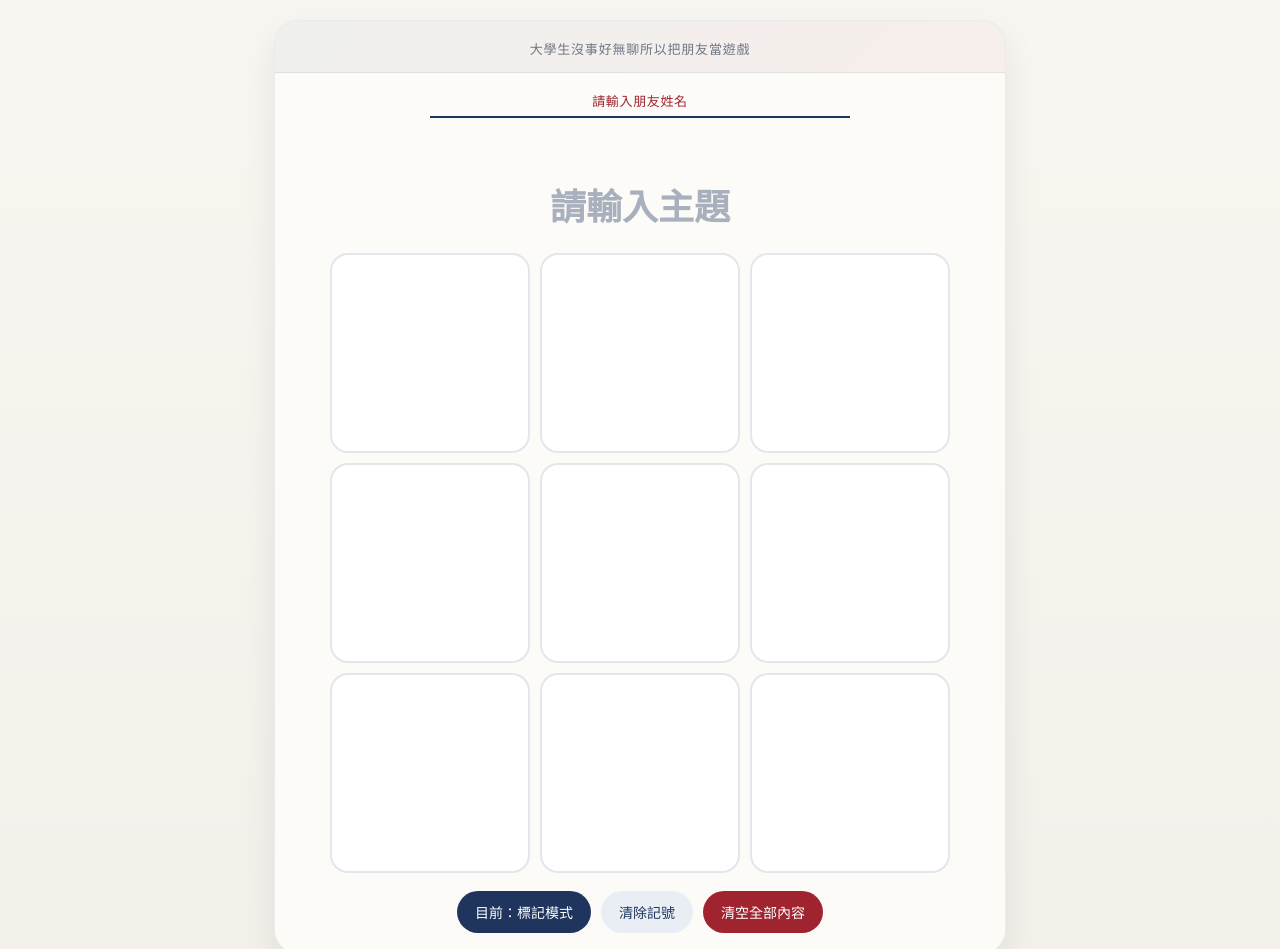
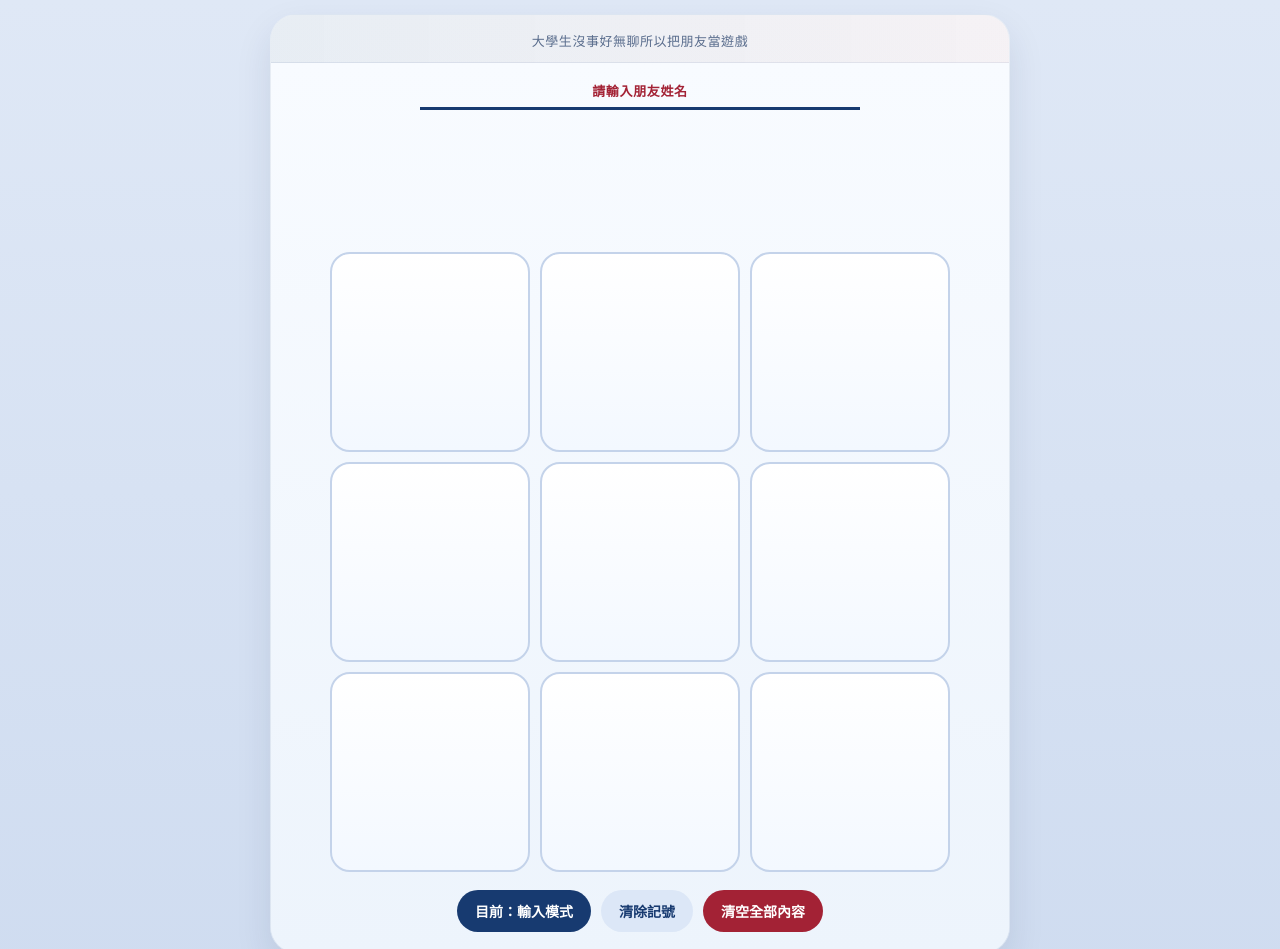
Before and after one commit to kyc0212/binbingogo, a plain HTML site: page index.html in a window 1280 px wide. Shown: the top 949 px of the page. Drawn offline with Linux system fonts and the light colour scheme.

Commit message:
Update index.html

```diff
--- a/index.html
+++ b/index.html
@@ -6,21 +6,24 @@
   <title>朋友 Bingo</title>
   <style>
     :root{
-      --bg: #f4f1ea;
-      --paper: #fcfbf7;
-      --navy: #1f355e;
-      --navy-2: #29457a;
-      --red: #9f2430;
-      --red-2: #bc3341;
-      --gold: #b89b63;
-      --line: #d7dce6;
-      --text: #18202b;
-      --muted: #6f7785;
-      --cell-bg: #ffffff;
-      --cell-marked: #213760;
-      --cell-marked-text: #f8fbff;
-      --shadow: 0 14px 34px rgba(20, 30, 48, 0.08);
-      --radius: 18px;
+      --bg: #dfe8f6;
+      --bg-deep: #cfdcf0;
+      --panel: #f8fbff;
+      --navy: #173a70;
+      --navy-2: #244f93;
+      --navy-3: #0f2c57;
+      --red: #a32235;
+      --red-2: #c13145;
+      --gold: #c7a55b;
+      --line: #b9c9e4;
+      --text: #12233f;
+      --muted: #5a6d8d;
+      --cell-bg: #fdfefe;
+      --cell-border: #c4d3ea;
+      --cell-marked: #1c3f77;
+      --cell-marked-text: #ffffff;
+      --shadow: 0 16px 36px rgba(17, 39, 74, 0.10);
+      --radius: 22px;
     }
 
     *{
@@ -31,15 +34,15 @@
     html, body{
       margin: 0;
       padding: 0;
-      background:
-        linear-gradient(180deg, #f8f6f0 0%, #f3f0ea 100%);
-      color: var(--text);
       font-family:
         "Noto Serif TC",
         "Songti TC",
         "PMingLiU",
         "MingLiU",
         serif;
+      background:
+        linear-gradient(180deg, var(--bg) 0%, var(--bg-deep) 100%);
+      color: var(--text);
     }
 
     body{
@@ -50,39 +53,41 @@
       width: 100%;
       max-width: 760px;
       margin: 0 auto;
-      padding: 20px 14px 32px;
+      padding: 14px 10px 28px;
     }
 
     .app{
-      background: rgba(252, 251, 247, 0.96);
-      border: 1px solid rgba(31, 53, 94, 0.08);
-      border-radius: 24px;
+      background: linear-gradient(180deg, #fafdff 0%, #eef4fc 100%);
+      border: 1px solid rgba(23, 58, 112, 0.08);
+      border-radius: 26px;
       box-shadow: var(--shadow);
       overflow: hidden;
     }
 
     .topbar{
-      padding: 18px 18px 14px;
+      padding: 16px 16px 12px;
       background:
-        linear-gradient(135deg, rgba(31,53,94,0.06) 0%, rgba(159,36,48,0.06) 100%);
-      border-bottom: 1px solid rgba(31, 53, 94, 0.08);
+        linear-gradient(90deg, rgba(23,58,112,0.08), rgba(163,34,53,0.05));
+      border-bottom: 1px solid rgba(23, 58, 112, 0.08);
     }
 
     .small-title{
+      margin: 0;
+      text-align: center;
       font-size: 13px;
       color: var(--muted);
-      text-align: center;
-      letter-spacing: 0.06em;
-      margin: 0;
+      letter-spacing: 0.04em;
     }
 
     .board-area{
       padding: 18px 14px 20px;
+      background:
+        linear-gradient(180deg, #f8fbff 0%, #edf4fc 100%);
     }
 
     .name-box{
-      max-width: 420px;
-      margin: 0 auto 14px;
+      max-width: 440px;
+      margin: 0 auto 18px;
       text-align: center;
     }
 
@@ -90,12 +95,13 @@
       display: inline-block;
       font-size: 13px;
       color: var(--red);
-      margin-bottom: 6px;
+      margin-bottom: 7px;
+      font-weight: 700;
       letter-spacing: 0.05em;
     }
 
     .name-line{
-      border-top: 2px solid var(--navy);
+      border-top: 3px solid var(--navy);
       padding-top: 8px;
     }
 
@@ -106,39 +112,39 @@
       background: transparent;
       text-align: center;
       color: var(--navy);
-      font-size: clamp(20px, 4.6vw, 28px);
-      font-weight: 700;
+      font-size: clamp(22px, 5vw, 30px);
+      font-weight: 800;
       font-family: inherit;
       padding: 4px 8px;
     }
 
     .name-input::placeholder{
-      color: rgba(31,53,94,0.42);
+      color: rgba(23,58,112,0.35);
     }
 
     .topic-input{
       display: block;
-      width: min(92%, 500px);
-      margin: 0 auto 16px;
+      width: min(92%, 520px);
+      margin: 0 auto 18px;
       border: none;
       outline: none;
       background: transparent;
       text-align: center;
       color: var(--navy);
-      font-size: clamp(24px, 5.2vw, 36px);
-      font-weight: 700;
+      font-size: clamp(28px, 6vw, 40px);
+      font-weight: 900;
       font-family: inherit;
-      padding: 6px 10px;
-      line-height: 1.25;
+      padding: 4px 10px;
+      line-height: 1.2;
     }
 
     .topic-input::placeholder{
-      color: rgba(31,53,94,0.38);
+      color: rgba(23,58,112,0.28);
     }
 
     .board-wrap{
       position: relative;
-      width: min(92vw, 620px);
+      width: min(94vw, 620px);
       aspect-ratio: 1 / 1;
       margin: 0 auto;
     }
@@ -156,19 +162,20 @@
 
     .cell{
       position: relative;
-      border-radius: 18px;
+      border-radius: 20px;
       overflow: hidden;
-      border: 2px solid rgba(31,53,94,0.12);
-      background: var(--cell-bg);
+      border: 2px solid var(--cell-border);
+      background: linear-gradient(180deg, #ffffff 0%, #f3f8ff 100%);
       transition: 0.2s ease;
       min-width: 0;
       min-height: 0;
+      box-shadow: inset 0 1px 0 rgba(255,255,255,0.85);
     }
 
     .cell.marked{
-      background: linear-gradient(180deg, var(--navy-2), var(--navy));
-      border-color: rgba(31,53,94,0.9);
-      box-shadow: 0 10px 22px rgba(31,53,94,0.16);
+      background: linear-gradient(180deg, var(--navy-2), var(--navy-3));
+      border-color: rgba(23,58,112,0.95);
+      box-shadow: 0 12px 26px rgba(23,58,112,0.18);
     }
 
     .cell-input{
@@ -178,17 +185,19 @@
       outline: none;
       resize: none;
       background: transparent;
-      color: var(--text);
+      color: var(--navy);
       font-family: inherit;
-      font-size: clamp(15px, 2.4vw, 22px);
-      line-height: 1.35;
+      font-size: clamp(16px, 2.5vw, 24px);
+      font-weight: 900;
+      line-height: 1.28;
       text-align: center;
-      padding: 10px 8px;
+      padding: 12px 10px;
+      overflow-wrap: anywhere;
+      word-break: break-word;
       display: flex;
       align-items: center;
       justify-content: center;
-      overflow-wrap: anywhere;
-      word-break: break-word;
+      overflow: hidden;
     }
 
     .cell.marked .cell-input{
@@ -196,7 +205,7 @@
     }
 
     .cell-input::placeholder{
-      color: rgba(24,32,43,0.28);
+      color: rgba(23,58,112,0.22);
     }
 
     .cell-toggle{
@@ -227,7 +236,7 @@
       border-radius: 999px;
       background: linear-gradient(90deg, var(--red), var(--red-2));
       transform-origin: center center;
-      box-shadow: 0 3px 10px rgba(159, 36, 48, 0.28);
+      box-shadow: 0 3px 10px rgba(163, 34, 53, 0.28);
     }
 
     .actions{
@@ -244,8 +253,9 @@
       padding: 11px 18px;
       font-family: inherit;
       font-size: 14px;
+      font-weight: 800;
       cursor: pointer;
-      transition: transform 0.15s ease, opacity 0.15s ease, background 0.2s ease;
+      transition: transform 0.15s ease, background 0.2s ease;
     }
 
     button:hover{
@@ -257,19 +267,19 @@
       color: #fff;
     }
 
+    .btn-light{
+      background: #dce7f7;
+      color: var(--navy);
+    }
+
     .btn-red{
       background: var(--red);
       color: #fff;
     }
 
-    .btn-light{
-      background: #e9edf4;
-      color: var(--navy);
-    }
-
     @media (max-width: 560px){
       .page{
-        padding: 10px 8px 22px;
+        padding: 8px 6px 18px;
       }
 
       .app{
@@ -297,12 +307,12 @@
       }
 
       .cell{
-        border-radius: 14px;
+        border-radius: 16px;
       }
 
       .cell-input{
-        padding: 8px 6px;
-        font-size: clamp(14px, 3.7vw, 18px);
+        padding: 10px 8px;
+        font-size: clamp(15px, 3.8vw, 18px);
       }
 
       .actions{
@@ -331,7 +341,6 @@
               id="nameInput"
               class="name-input"
               type="text"
-              placeholder=""
               autocomplete="off"
             />
           </div>
@@ -341,7 +350,7 @@
           id="topicInput"
           class="topic-input"
           type="text"
-          placeholder="請輸入主題"
+          placeholder=""
           autocomplete="off"
         />
 
@@ -351,7 +360,7 @@
         </div>
 
         <div class="actions">
-          <button class="btn-navy" id="markModeBtn">切換標記模式</button>
+          <button class="btn-navy" id="markModeBtn">目前：輸入模式</button>
           <button class="btn-light" id="clearMarksBtn">清除記號</button>
           <button class="btn-red" id="clearTextBtn">清空全部內容</button>
         </div>
@@ -368,7 +377,7 @@
 
     const size = 3;
     const total = size * size;
-    let markMode = true;
+    let markMode = false;
     let cellElements = [];
 
     const winningLines = [
@@ -392,8 +401,8 @@
 
         const input = document.createElement('textarea');
         input.className = 'cell-input';
+        input.rows = 1;
         input.placeholder = '';
-        input.rows = 1;
 
         const toggle = document.createElement('button');
         toggle.className = 'cell-toggle';
@@ -416,18 +425,11 @@
 
         input.addEventListener('blur', () => {
           cell.classList.remove('editing');
-          autoResize(input);
-        });
-
-        input.addEventListener('input', () => {
-          autoResize(input);
         });
 
         input.addEventListener('click', (e) => {
           if (markMode) {
             e.stopPropagation();
-            cell.classList.add('editing');
-            input.focus();
           }
         });
 
@@ -435,13 +437,7 @@
         cell.appendChild(toggle);
         board.appendChild(cell);
         cellElements.push(cell);
-
-        autoResize(input);
       }
-    }
-
-    function autoResize(el) {
-      el.style.height = '100%';
     }
 
     function getCenter(index) {
@@ -496,10 +492,11 @@
     }
 
     function clearTexts() {
-      const inputs = document.querySelectorAll('.cell-input');
-      inputs.forEach(input => {
+      document.querySelectorAll('.cell-input').forEach(input => {
         input.value = '';
       });
+      document.getElementById('nameInput').value = '';
+      document.getElementById('topicInput').value = '';
       clearMarks();
     }
 
```
